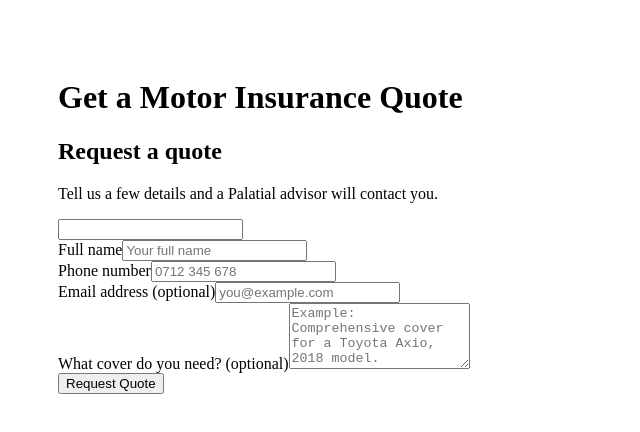
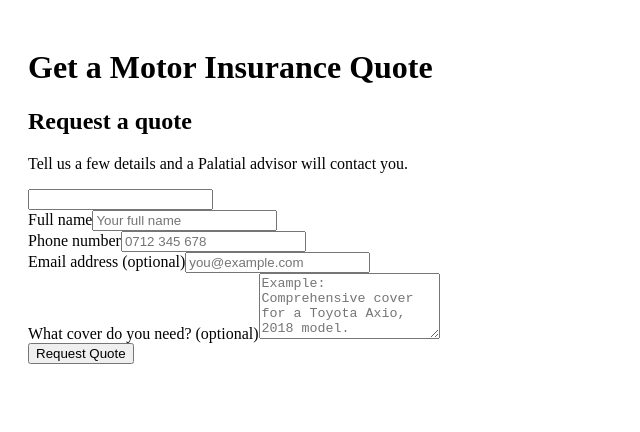
Before and after one commit to sbabu-pl/palatial-webhook, a Next.js app in the folder apps/web/: page /motor-insurance in a window 1280 px wide. Shown: the top 432 px of the page, without its empty margins (0-640 px from the left). Built offline with nearby package versions, Linux system fonts and the light colour scheme.

Commit message:
Wrap form in Suspense to fix build prerender error

```diff
--- a/apps/web/src/app/motor-insurance/page.tsx
+++ b/apps/web/src/app/motor-insurance/page.tsx
@@ -1,10 +1,16 @@
+import { Suspense } from "react";
 import { QuoteRequestForm } from "../../components/forms/quote-request-form";
 
 export default function MotorInsurancePage() {
   return (
-    <main style={{ padding: '50px' }}>
+    <main style={{ padding: '20px' }}>
       <h1>Get a Motor Insurance Quote</h1>
-      <QuoteRequestForm productType="MOTOR" />
+
+      {/* This Suspense boundary fixes the build error */}
+      <Suspense fallback={<div>Loading form...</div>}>
+        <QuoteRequestForm productType="MOTOR" />
+      </Suspense>
+
     </main>
   );
 }
```
